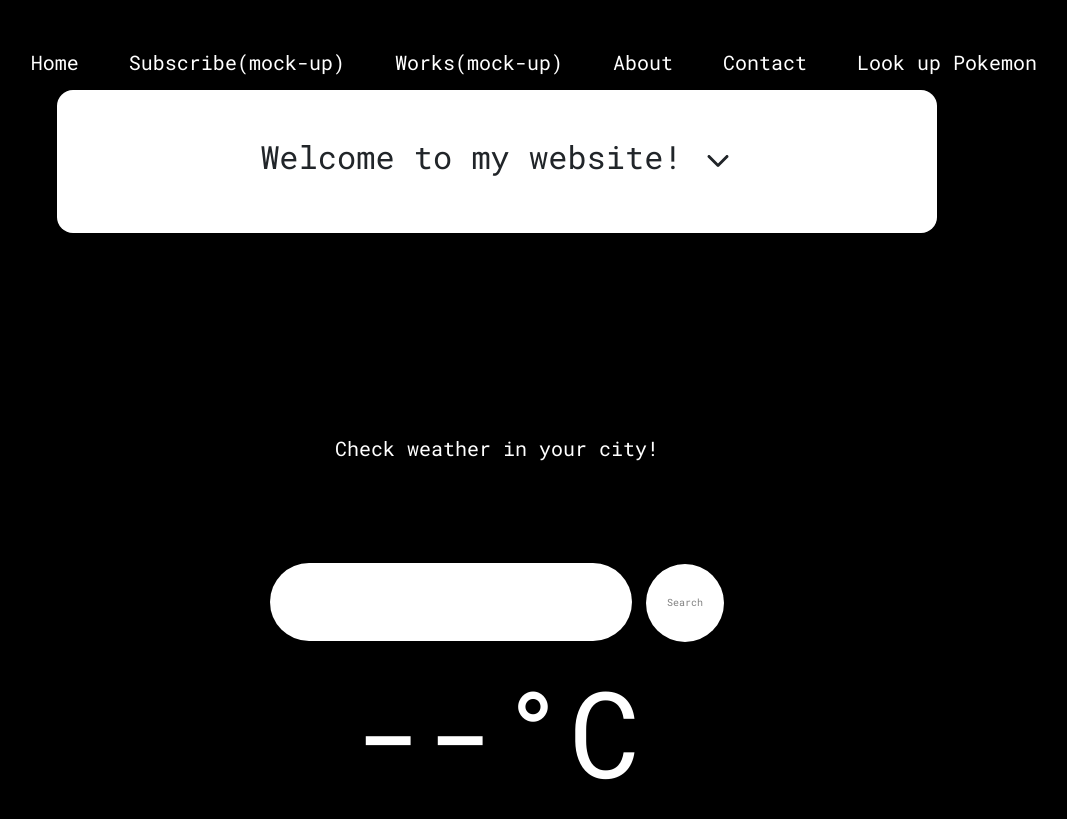
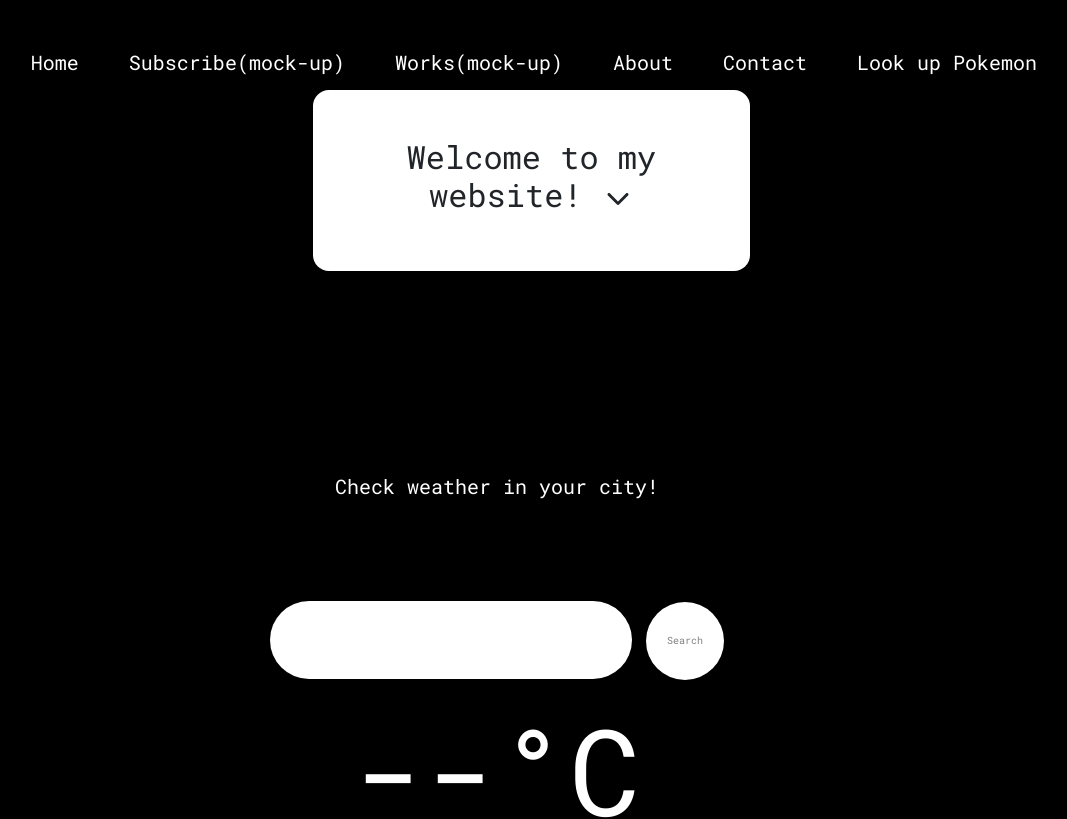
Before and after one commit to Asamijonsson/portfolio2023, a React (Create React App) app: page / in a window 1280 px wide. Shown: the top 819 px of the page, without its empty margins (143-1210 px from the left). Built offline with nearby package versions, Linux system fonts and the light colour scheme.

Commit message:
adjusted welcome card size
change welcome card size width

```diff
--- a/src/Pages/Home.module.css
+++ b/src/Pages/Home.module.css
@@ -5,10 +5,12 @@
 }
 
 .article{
+  padding-left: 20%;
   margin: 200px;
 }
 
 .card {
+  width: 70%;
   background-color: white;
    padding: 3rem 5rem;
 
@@ -24,7 +26,7 @@
 }
 
 .welcomeText{
-  cursor: pointer;
+   cursor: pointer;
 }
 
 
```
